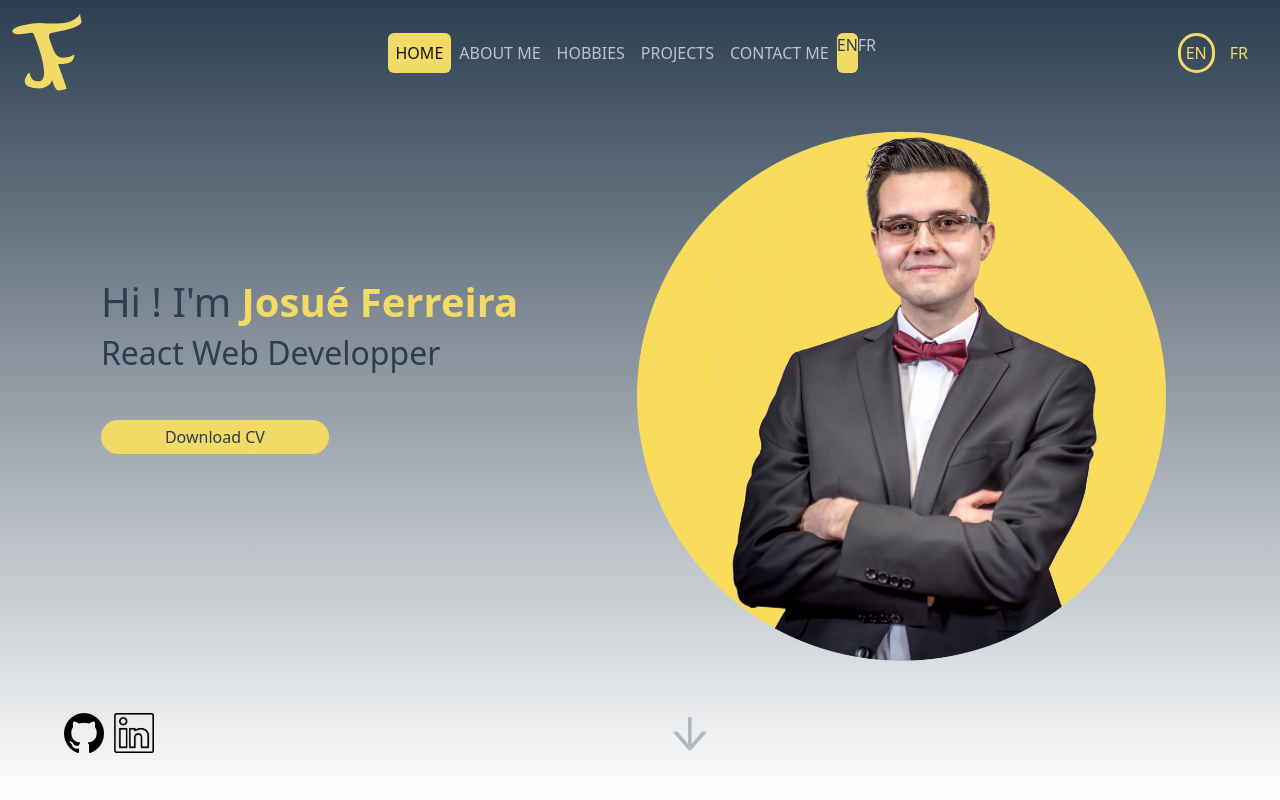
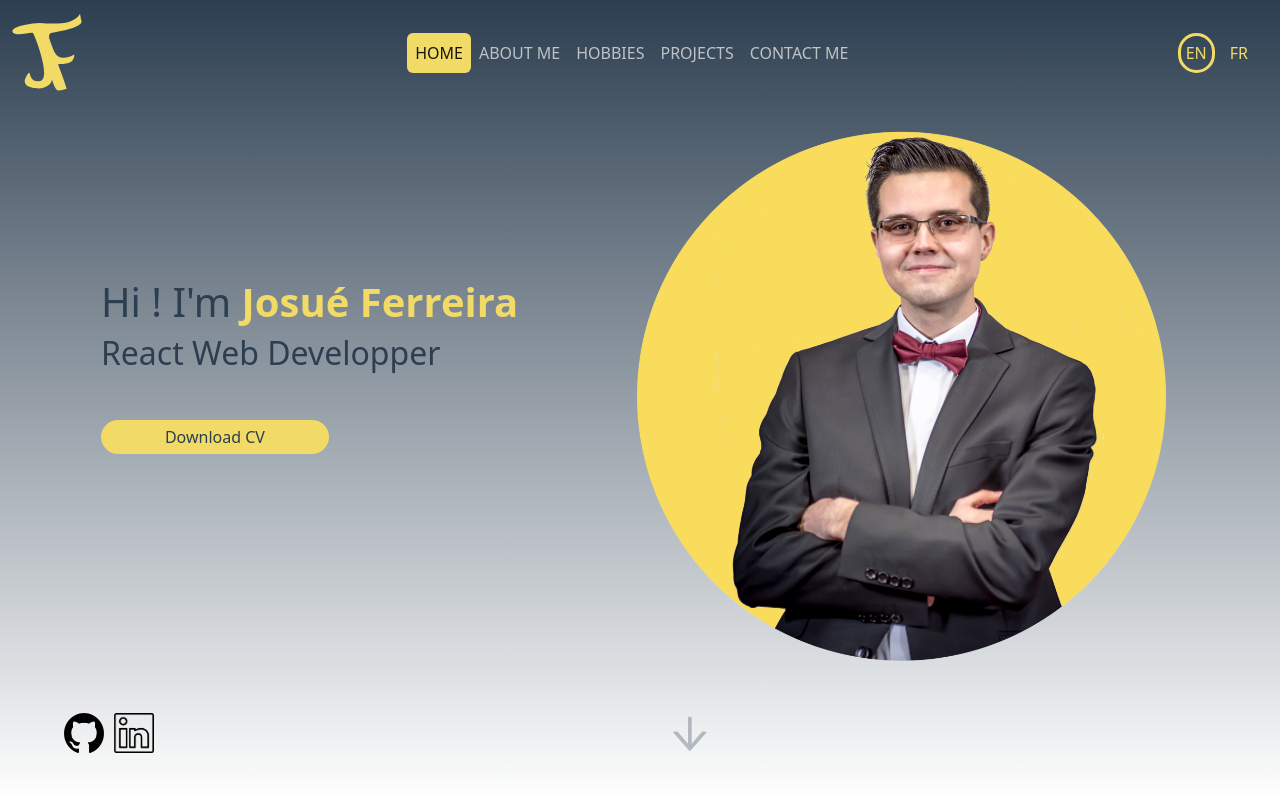
Before and after one commit to Josue-Ferreira/my-web-site, a React (Vite) app: page / in a window 1280 px wide. Shown: the top 800 px of the page. Built offline with nearby package versions, Linux system fonts and the light colour scheme.

Commit message:
set language buttons responsive

```diff
--- a/src/App.css
+++ b/src/App.css
@@ -50,3 +50,13 @@
     animation-name: showWelcomeText;
     animation-duration: 2s;
 }
+
+.display-language {
+    display: none;
+}
+
+@media screen and (max-width: 767px) {
+    .display-language {
+        display: block;
+    }
+}
--- a/src/components/Navigation.jsx
+++ b/src/components/Navigation.jsx
@@ -23,7 +23,7 @@ const Container = styled.div`
     align-items: center;
     margin: 0 10px;
 
-    @media screen and (max-width: 768px){
+    @media screen and (max-width: 767px){
         display: none;
     }
 `;
@@ -100,8 +100,8 @@ const Navigation = ({page, setPage, language, setLanguage}) => {
                                 {language === 'en' ? "CONTACT ME" : "CONTACTEZ MOI"}
                         </NavLink>
                     </NavItem>
-                    <NavItem style={language === 'en' ? {backgroundColor: '#F1DB66', borderRadius: '0.375rem'} : {color: '#bdc3c7'}} onClick={() => setLanguage('en')}>EN</NavItem>
-                    <NavItem style={language === 'fr' ? {backgroundColor: '#F1DB66', borderRadius: '0.375rem'} : {color: '#bdc3c7'}} onClick={() => setLanguage('fr')}>FR</NavItem>
+                    <NavItem className='display-language' style={language === 'en' ? {backgroundColor: '#F1DB66', borderRadius: '0.375rem'} : {color: '#bdc3c7'}} onClick={() => setLanguage('en')}>EN</NavItem>
+                    <NavItem className='display-language' style={language === 'fr' ? {backgroundColor: '#F1DB66', borderRadius: '0.375rem'} : {color: '#bdc3c7'}} onClick={() => setLanguage('fr')}>FR</NavItem>
                 </Nav>
             </Collapse>
             <Container>
```
